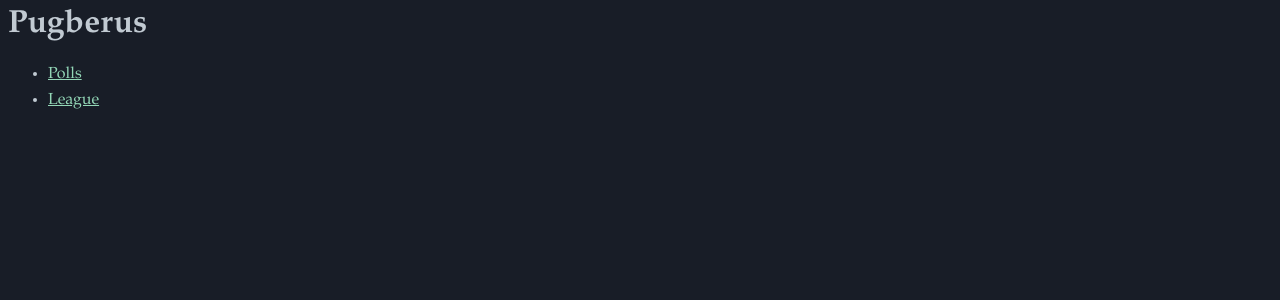
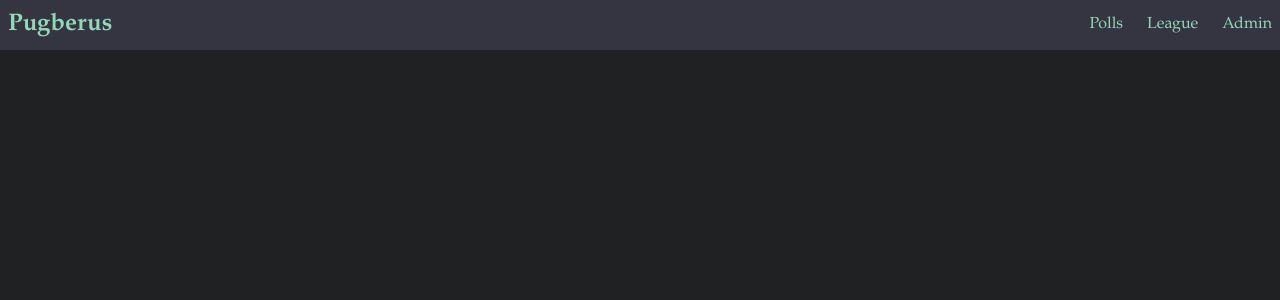
Before and after one commit to travis-mark/pugberus, a Django app: page / in a window 1280 px wide. Shown: the top 300 px of the page. Run offline with Django 4.2, Linux system fonts and the light colour scheme.

Commit message:
Setup base page

```diff
--- /dev/null
+++ b/pugberus/templates/base.html
@@ -0,0 +1,26 @@
+<!DOCTYPE html>
+<html>
+<head>
+    <title>{% block title %}{% endblock %}</title>
+    {% load static %}
+    <link rel="stylesheet" href="{% static 'style.css' %}">
+    <link rel="icon" type="image/x-icon" href="{% static 'pugberus.png' %}">
+</head>
+<body>
+    <div class="topbar">
+        <div class="container">
+            <div class="logo">
+                <a href="{% url 'home' %}">Pugberus</a>
+            </div>
+            <ul class="nav">
+                <li><a href="{% url 'polls:index' %}">Polls</a></li>
+                <li><a href="{% url 'league:index' %}">League</a></li>
+                <li><a href="{% url 'admin:index' %}">Admin</a></li>
+            </ul>
+        </div>
+    </div>
+    <div class="content">
+        {% block content %}{% endblock %}
+    </div>
+</body>
+</html>
--- a/pugberus/templates/home.html
+++ b/pugberus/templates/home.html
@@ -1,11 +1,8 @@
-{% load static %}
-<link rel="stylesheet" href="{% static 'style.css' %}">
-<link rel="icon" type="image/x-icon" href="{% static 'pugberus.png' %}">
+{% extends "base.html" %}
 
-<body>
-    <h1>Pugberus</h1>
-    <ul>
-        <li><a href="{% url 'polls:index' %}">Polls</a></li>
-        <li><a href="{% url 'league:index' %}">League</a></li>
-    </ul>
-</body>
+{% block title %}
+Pugberus | Home
+{% endblock %}
+
+{% block content %}
+{% endblock %}
--- a/pugberus/urls.py
+++ b/pugberus/urls.py
@@ -21,8 +21,8 @@ admin.site.site_header = 'Pugberus Admin'
 admin.site.site_title = 'Pugberus Site Admin'
 
 urlpatterns = [
-    path('', views.home),
+    path('', views.home, name='home'),
     path('polls/', include('polls.urls')),
     path('league/', include('league.urls')),
-    path('admin/', admin.site.urls),
+    path('admin/', admin.site.urls, name='admin'),
 ]
--- a/static/style.css
+++ b/static/style.css
@@ -3,15 +3,16 @@
 }
 html {
     --body-fg: #C1CAD2;
-    --sidebar-bg: #181d27;
+    --body-bg: rgb(32, 33, 35);
+    --body-bg2: rgb(52, 53, 65);
+    --body-bg3: rgb(68, 70, 84);
     --link-color: #93D7B7;
 }
 body {
-    background: var(--sidebar-bg);
+    background: var(--body-bg);
     color: var(--body-fg);
     line-height: 1.6;
-    -webkit-font-smoothing: antialiased;
-    -moz-osx-font-smoothing: grayscale
+    margin: 0;
 }
 h1 {
     margin: 0 0 0.6em 0; line-height: 1.1em;
@@ -22,3 +23,41 @@ a {
 p {
     font-family: sans-serif;
 }
+.content {
+    padding: 8px;
+}
+.topbar {
+    background-color: var(--body-bg2);
+    height: 50px;
+    width: 100%;
+}
+.topbar .container {
+    display: flex;
+    justify-content: space-between;
+    align-items: center;
+    height: 100%;
+    padding: 0 8px;
+}
+.topbar .logo a {
+    font-size: 24px;
+    font-weight: bold;
+    text-decoration: none;
+}
+.topbar .nav {
+    list-style: none;
+    margin: 0;
+    padding: 0;
+}
+.topbar .nav li {
+    display: inline-block;
+    margin-right: 20px;
+}
+.topbar .nav li:last-child {
+    margin-right: 0;
+}
+.topbar .nav li a {
+    text-decoration: none;
+}
+.topbar .nav li a:hover {
+    text-decoration: underline;
+}
```
Also changed, not shown: league/templates/league/game.html (+7 -3 lines), league/templates/league/index.html (+8 -3 lines), league/templates/league/league.html (+7 -4 lines), league/templates/league/player.html (+7 -3 lines), polls/templates/polls/detail.html (+15 -9 lines), polls/templates/polls/index.html (+8 -3 lines), polls/templates/polls/results.html (+13 -11 lines), templates/home.html (deleted, +0 -7 lines).
